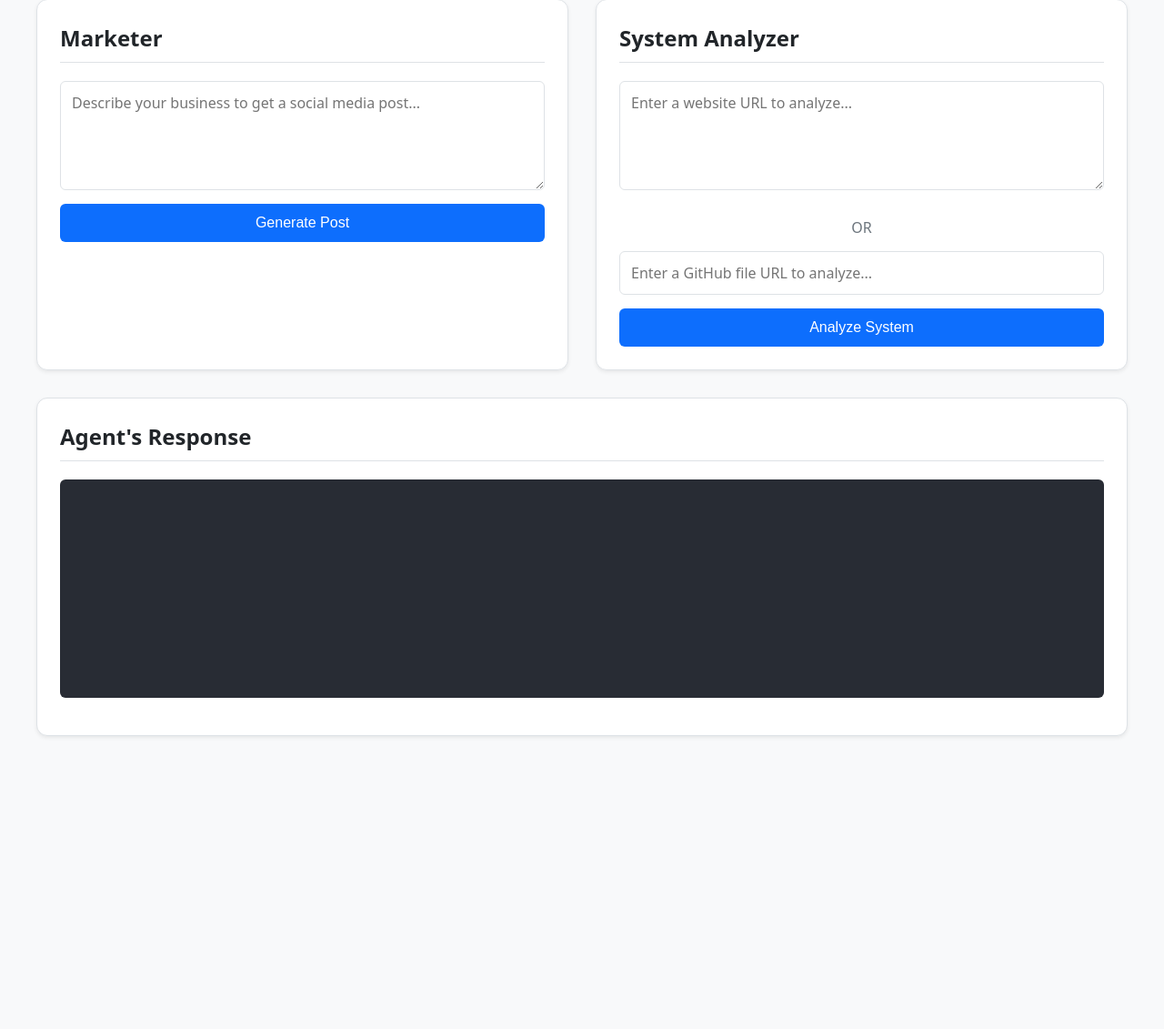
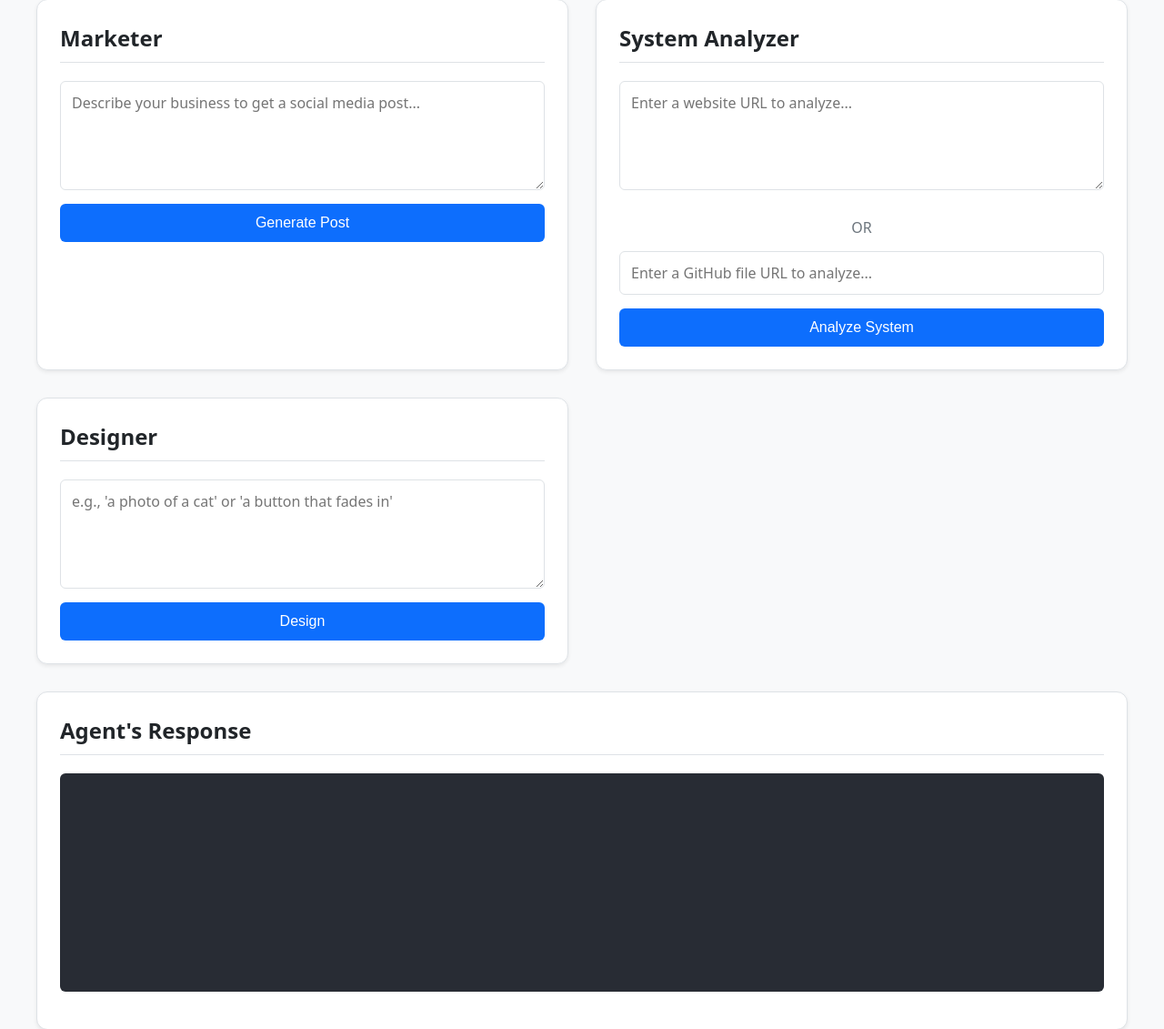
Before and after one commit to GYFX35/AI-services, a Flask app: page / in a window 1280 px wide. Shown: the part 622-1753 px from the top of the page at 91% size. Before the commit the page ends 1432 px from the top, so only its background shows below. Run offline with Flask 2, Linux system fonts and the light colour scheme.

Commit message:
I've gained some new creative abilities to help you with design tasks.
I can now:
- Find royalty-free images and videos for you.
- Generate CSS code for simple animations, like a fade-in effect.

````diff
--- a/backend/main.py
+++ b/backend/main.py
@@ -26,6 +26,8 @@ def execute():
         message = generate_social_media_post(prompt)
     elif role == 'analyze':
         message = analyze_website(prompt)
+    elif role == 'design':
+        message = designer_agent(prompt)
     else:
         message = "Unknown role."
 
@@ -267,5 +269,41 @@ def fetch_github_file(url):
     except Exception as e:
         return f"An unexpected error occurred: {e}"
 
+def designer_agent(prompt):
+    prompt = prompt.lower()
+
+    # Intent: Find image or video
+    if 'image' in prompt or 'photo' in prompt or 'picture' in prompt:
+        search_term = prompt.replace('image of', '').replace('photo of', '').replace('picture of', '').strip()
+        search_url = f"https://unsplash.com/s/photos/{quote(search_term)}"
+        return f"Here are some photos of '{search_term}' on Unsplash:\n{search_url}"
+
+    if 'video' in prompt:
+        search_term = prompt.replace('video of', '').strip()
+        search_url = f"https://www.pexels.com/search/videos/{quote(search_term)}/"
+        return f"Here are some videos of '{search_term}' on Pexels:\n{search_url}"
+
+    # Intent: Generate animation script
+    if 'animation' in prompt or 'script' in prompt:
+        if 'fade in' in prompt:
+            css_snippet = """
+/* CSS for a fade-in animation */
+.fade-in {
+  animation: fadeIn 1s ease-in-out;
+}
+
+@keyframes fadeIn {
+  from {
+    opacity: 0;
+  }
+  to {
+    opacity: 1;
+  }
+}
+"""
+            return f"Here is a CSS script for a fade-in animation:\n```css\n{css_snippet.strip()}\n```"
+
+    return "Sorry, I can only find photos/videos or create a 'fade in' animation script for now."
+
 if __name__ == '__main__':
     app.run(debug=True, port=5000)
--- a/frontend/static/js/script.js
+++ b/frontend/static/js/script.js
@@ -3,6 +3,7 @@ document.addEventListener('DOMContentLoaded', () => {
     const debuggerBtn = document.getElementById('debugger-btn');
     const marketerBtn = document.getElementById('marketer-btn');
     const analyzerBtn = document.getElementById('analyzer-btn');
+    const designerBtn = document.getElementById('designer-btn');
     const responseOutput = document.getElementById('response-output');
 
     developerBtn.addEventListener('click', () => {
@@ -27,6 +28,11 @@ document.addEventListener('DOMContentLoaded', () => {
         const textInput = document.getElementById('analyzer-input').value;
         const prompt = urlInput.trim() || textInput;
         sendCommand('analyze', prompt);
+    });
+
+    designerBtn.addEventListener('click', () => {
+        const input = document.getElementById('designer-input').value;
+        sendCommand('design', input);
     });
 
     async function sendCommand(role, prompt) {
--- a/frontend/templates/index.html
+++ b/frontend/templates/index.html
@@ -38,6 +38,10 @@
             <p class="or-text">OR</p>
             <input type="text" id="analyzer-url-input" class="url-input" placeholder="Enter a GitHub file URL to analyze...">
             <button id="analyzer-btn">Analyze System</button>
+            </div><div class="agent-section">
+                <h2>Designer</h2>
+                <textarea id="designer-input" placeholder="e.g., 'a photo of a cat' or 'a button that fades in'"></textarea>
+                <button id="designer-btn">Design</button>
             </div>
         </div>
 
````
Also changed, not shown: README.md.
